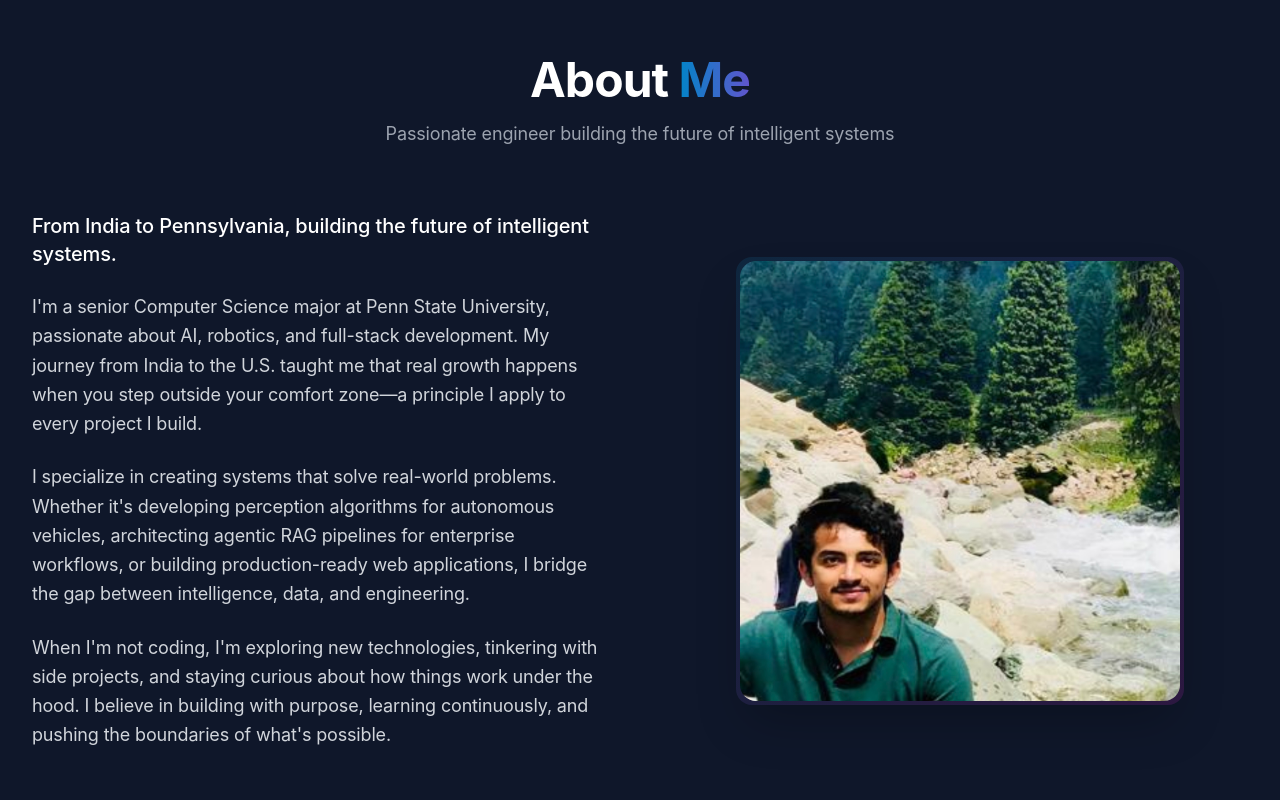
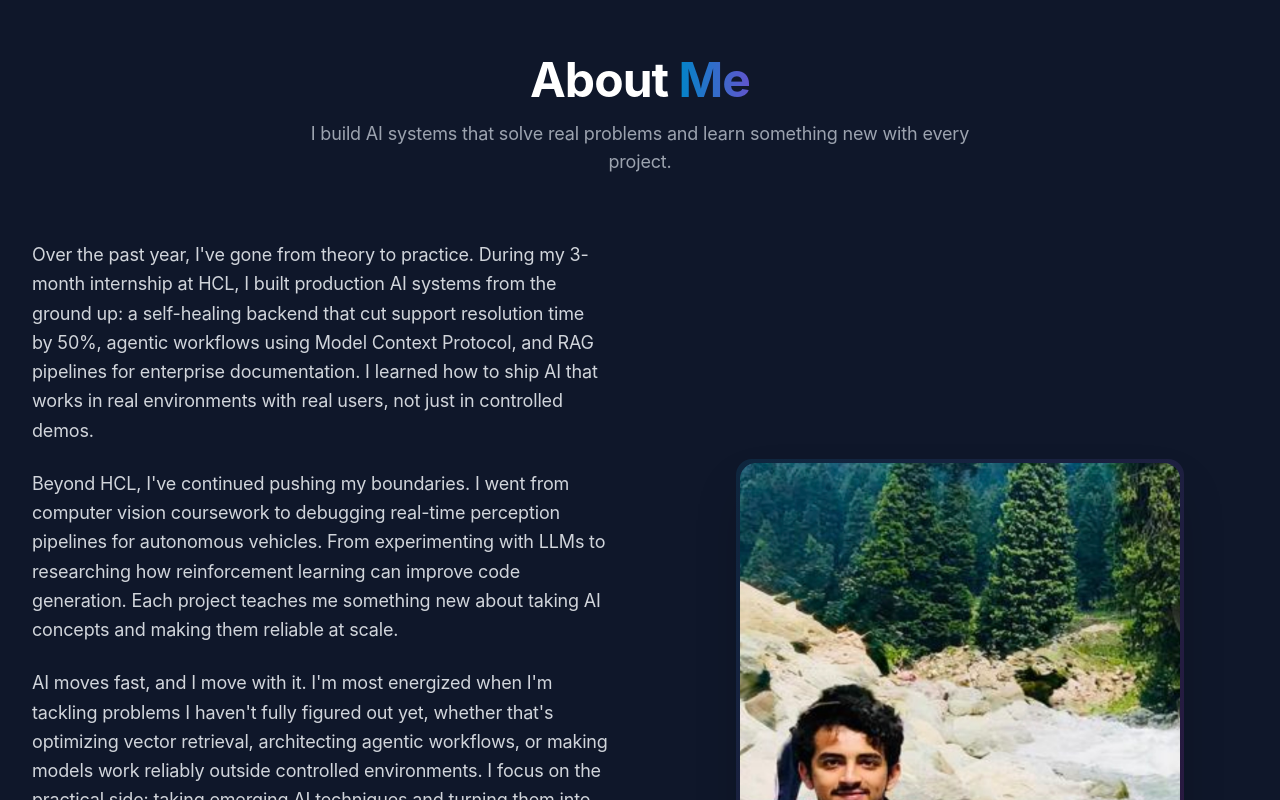
Before and after one commit to Siddhanta22/siddhantamohanty.github.io, a React (Create React App) app: page / in a window 1280 px wide. Shown: the part 840-1640 px from the top of the page. Built offline with nearby package versions, Linux system fonts and the light colour scheme.

Commit message:
Update About section with new detailed content

```diff
--- a/src/components/About.js
+++ b/src/components/About.js
@@ -47,7 +47,7 @@ const About = () => {
             About <span className="gradient-text">Me</span>
           </h2>
           <p className="text-lg text-gray-600 dark:text-gray-400 max-w-2xl mx-auto">
-            Passionate engineer building the future of intelligent systems
+            I build AI systems that solve real problems and learn something new with every project.
           </p>
         </motion.div>
 
@@ -60,17 +60,20 @@ const About = () => {
             className="space-y-6"
           >
             <div className="space-y-6 text-gray-700 dark:text-gray-300 leading-relaxed text-lg">
-              <p className="text-xl font-medium text-gray-900 dark:text-white">
-                From India to Pennsylvania, building the future of intelligent systems.
+              <p>
+                Over the past year, I've gone from theory to practice. During my 3-month internship at HCL, I built production AI systems from the ground up: a self-healing backend that cut support resolution time by 50%, agentic workflows using Model Context Protocol, and RAG pipelines for enterprise documentation. I learned how to ship AI that works in real environments with real users, not just in controlled demos.
               </p>
               <p>
-                I'm a senior Computer Science major at Penn State University, passionate about AI, robotics, and full-stack development. My journey from India to the U.S. taught me that real growth happens when you step outside your comfort zone—a principle I apply to every project I build.
+                Beyond HCL, I've continued pushing my boundaries. I went from computer vision coursework to debugging real-time perception pipelines for autonomous vehicles. From experimenting with LLMs to researching how reinforcement learning can improve code generation. Each project teaches me something new about taking AI concepts and making them reliable at scale.
               </p>
               <p>
-                I specialize in creating systems that solve real-world problems. Whether it's developing perception algorithms for autonomous vehicles, architecting agentic RAG pipelines for enterprise workflows, or building production-ready web applications, I bridge the gap between intelligence, data, and engineering.
+                AI moves fast, and I move with it. I'm most energized when I'm tackling problems I haven't fully figured out yet, whether that's optimizing vector retrieval, architecting agentic workflows, or making models work reliably outside controlled environments. I focus on the practical side: taking emerging AI techniques and turning them into systems that actually ship.
               </p>
               <p>
-                When I'm not coding, I'm exploring new technologies, tinkering with side projects, and staying curious about how things work under the hood. I believe in building with purpose, learning continuously, and pushing the boundaries of what's possible.
+                My technical foundation spans RAG architectures, LLMs, autonomous perception, and full-stack development. But what I'm really good at is figuring things out quickly and building solutions that work, even when the docs are sparse and the Stack Overflow threads are empty.
+              </p>
+              <p>
+                Graduating May 2026. Looking for teams where shipping AI products means constantly learning new approaches. If that sounds like your team, let's connect.
               </p>
             </div>
           </motion.div>
```
